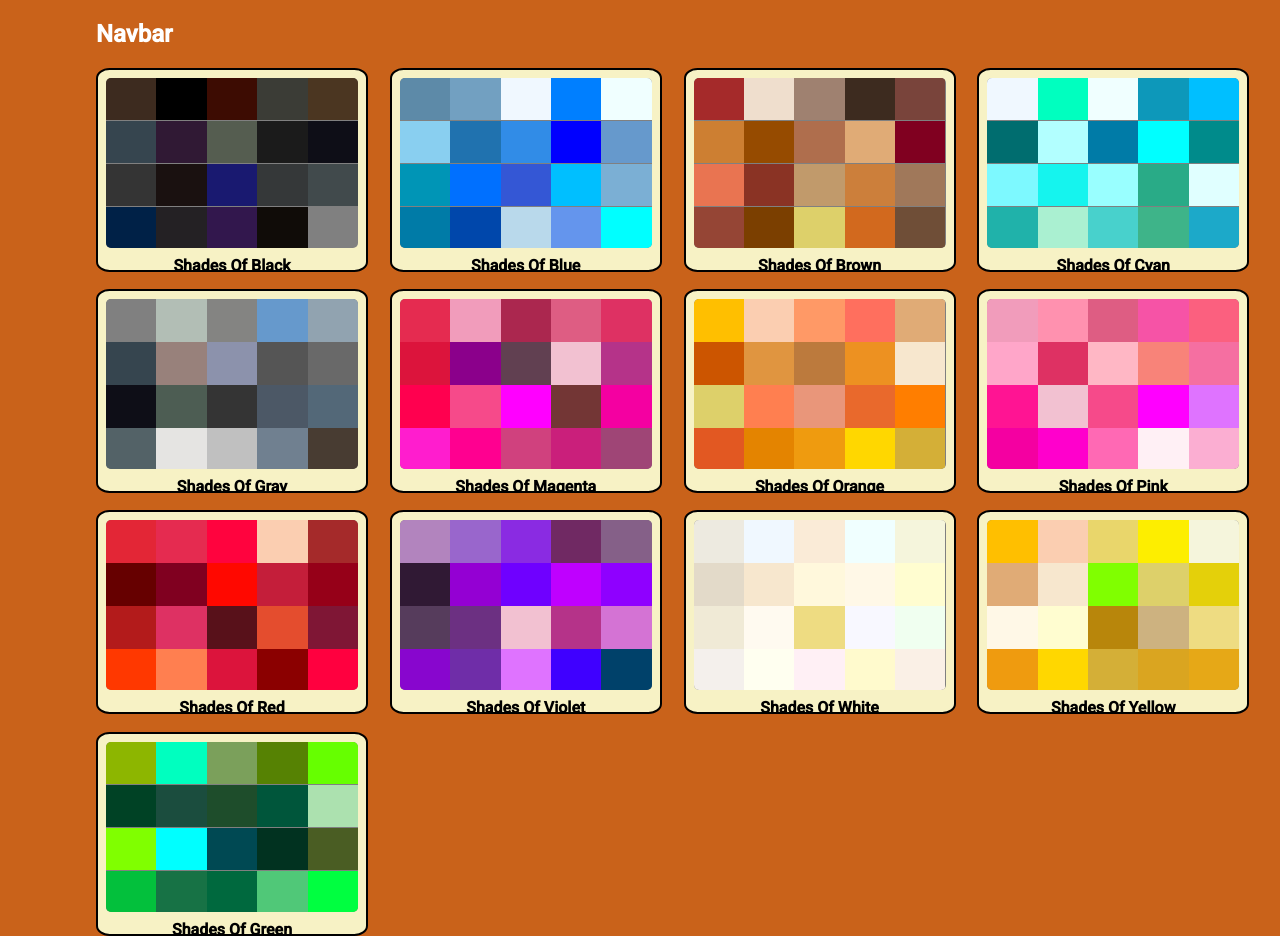
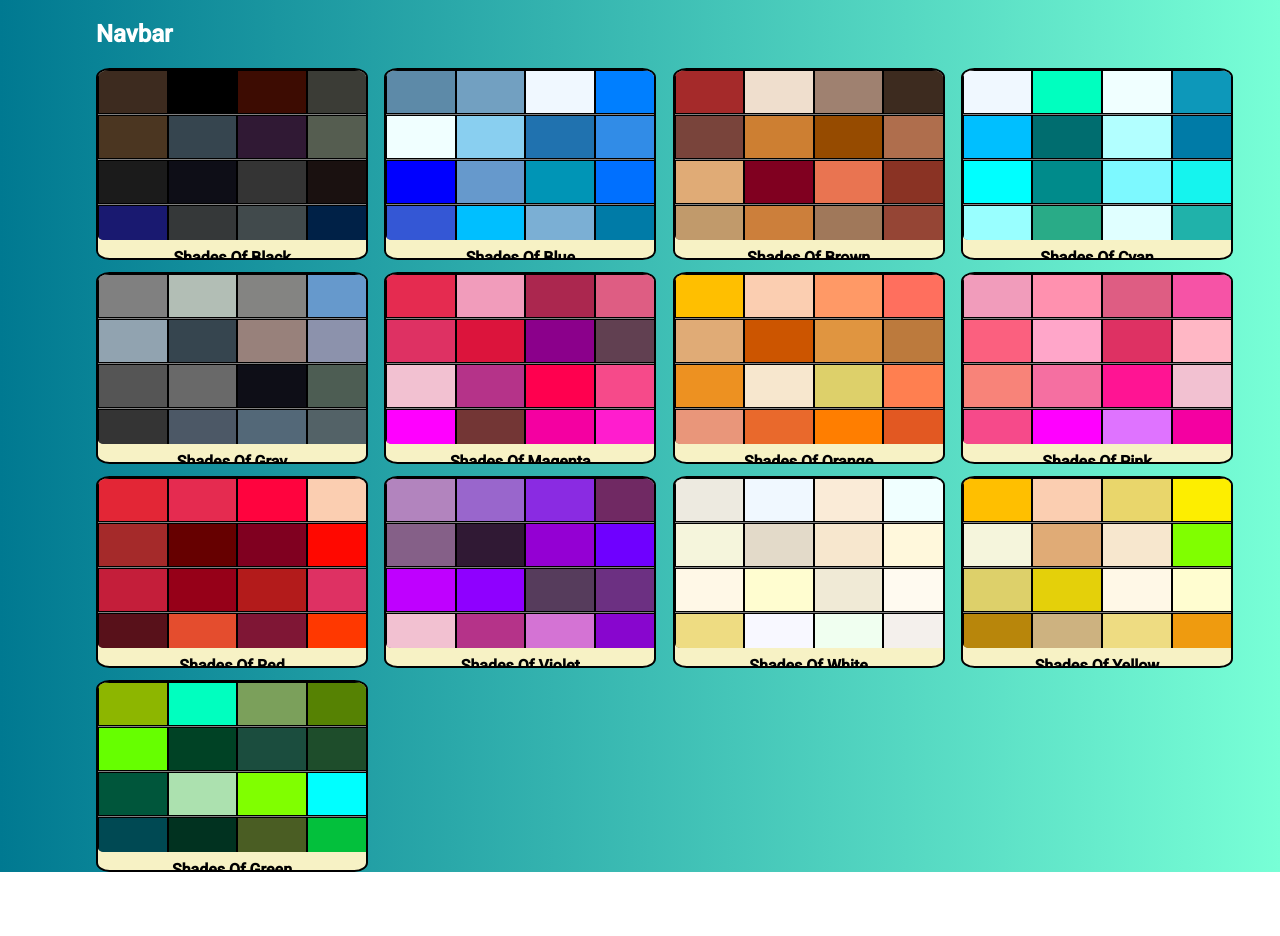
Before and after one commit to chingu-voyages/v9-geckos-team-14, a React (Create React App) app in the folder client/: page / in a window 1280 px wide. After the commit the page ends 872 px from the top, so only its background shows below. Built offline with nearby package versions, Linux system fonts and the light colour scheme.

Commit message:
border added between the colors

```diff
--- a/client/src/components/ColorShades/ColorShades.css
+++ b/client/src/components/ColorShades/ColorShades.css
@@ -22,16 +22,18 @@
     background: rgba(255, 255, 255, 0.3);
     font-size: 1rem;
     line-height: 25px;
-    color: #fff;
+    color: #000;
     text-transform: uppercase;
     border: none;
     opacity: 0;
+
 }
 
 .ColorShades:hover .copy-btn {
     opacity: 1;
     transition: 0.5s;
     cursor: pointer;
+    border: none;
 }
 
 
@@ -51,7 +53,7 @@
     width: 100%;
     height: 100%;
     transition: transform 0.6s ease-in-out;
-    transform: scale(0.1)
+    transform: scale(0.1);
 
 }
 .color-overlay.display {
--- a/client/src/components/ColorShades/ColorShades.js
+++ b/client/src/components/ColorShades/ColorShades.js
@@ -19,8 +19,7 @@ export default class ColorShades extends Component {
   render() {
     const { background, name } = this.props;
     const { isCopied } = this.state;
-    const msg = ["Hurray thats awsome", "Bingo", "Mind Blowing", "Frozen"];
-    const randMsg = ListMsg[(Math.random() * msg.length) | 0];
+    const randMsg = ListMsg[(Math.random() * ListMsg.length) | 0];
     return (
       <CopyToClipboard text={background} onCopy={this.onCopyHandler}>
         <div style={{ background }} className="ColorShades">
@@ -35,7 +34,7 @@ export default class ColorShades extends Component {
           <div className="color-content">
             <span>{name}</span>
           </div>
-          <button className="copy-btn">Copy</button>
+          <button className="copy-btn">copy</button>
         </div>
       </CopyToClipboard>
     );
--- a/client/src/components/DisplayListPalette/DisplayListPalette.js
+++ b/client/src/components/DisplayListPalette/DisplayListPalette.js
@@ -4,8 +4,8 @@ import { withStyles } from "@material-ui/styles";
 import HomePalettes from "../HomePalettes/HomePalettes";
 const styles = {
   root: {
-    backgroundColor: "#c9621a",
-    height: "100%",
+    background: "linear-gradient(to right, #007991, #78ffd6)",
+    minHeight: "100vh",
     display: "flex",
     alignItems: "flex-start",
     justifyContent: "center"
@@ -25,10 +25,11 @@ const styles = {
   },
   colorPalettes: {
     boxSizing: "border-box",
+
     width: "100%",
     display: "grid",
     gridTemplateColumns: "repeat(4, 25%)",
-    gridGap: "2%"
+    gridGap: "1.5%"
   }
 };
 class DisplayListPalette extends Component {
--- a/client/src/components/HomePalettes/HomePalettes.js
+++ b/client/src/components/HomePalettes/HomePalettes.js
@@ -7,7 +7,7 @@ const styles = {
     border: "2px solid #000",
     borderRadius: "5%",
     fontSize: "300",
-    padding: "0.5rem",
+    // padding: "0.5rem",
     overflow: "hidden",
     position: "relative",
     "&:hover": {
@@ -17,7 +17,7 @@ const styles = {
   colors: {
     backgroundColor: "grey",
     height: "170px",
-    width: "100%",
+    width: "126%",
     borderRadius: "5px",
     overflow: "hidden"
   },
@@ -37,7 +37,8 @@ const styles = {
     display: "inline-block",
     margin: "0 auto",
     position: "relative",
-    marginBottom: "-3.5px"
+    marginBottom: "-3.5px",
+    border: "0.1px groove #000"
   }
 };
 
--- a/client/src/index.css
+++ b/client/src/index.css
@@ -1,7 +1,6 @@
 body {
   margin: 0;
   padding: 0;
-  font-family: 'Roboto', -apple-system, BlinkMacSystemFont, 'Segoe UI', Roboto, Oxygen, Ubuntu, Cantarell, 'Open Sans', 'Helvetica Neue', sans-serif;
-  background-color: #1e3c72,
+  font-family: Roboto, -apple-system, BlinkMacSystemFont, 'Segoe UI', Roboto, Oxygen, Ubuntu, Cantarell, 'Open Sans', 'Helvetica Neue', sans-serif;
 
 }
```
